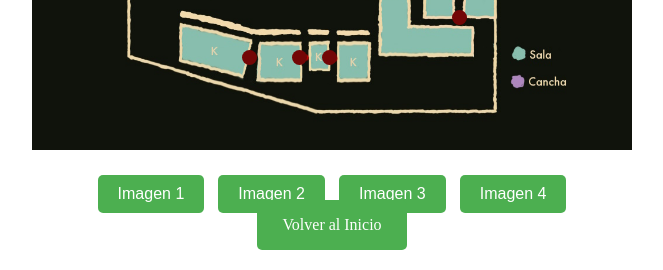
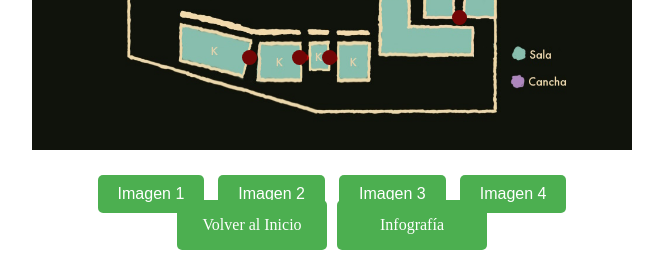
Before and after one commit to IsiOgas/web-binkerton, a Django app: page /mapa/ in a window 1280 px wide. Shown: the part 530-800 px from the top of the page, without its empty margins (308-971 px from the left). Run offline with Django 5.2, Linux system fonts and the light colour scheme.

Commit message:
volvio boton de infografia en el mapa

```diff
--- a/myapp/templates/mapa.html
+++ b/myapp/templates/mapa.html
@@ -84,12 +84,17 @@
             text-align: center;
         }
 
-        /* Estilos para el botón "Volver al Inicio" */
-        .back-button {
+        /* Estilos para los botones "Volver al Inicio" y "Infografía" */
+        .button-container {
             position: fixed;
             bottom: 20px;
             left: 50%;
             transform: translateX(-50%);
+            display: flex;
+            gap: 10px; /* Espacio entre los botones */
+        }
+
+        .back-button, .infografia-button {
             background-color: #4CAF50;
             border: none;
             border-radius: 5px; /* Cambiado a cuadrado */
@@ -103,7 +108,7 @@
             text-decoration: none; /* Sin subrayado */
         }
 
-        .back-button:hover {
+        .back-button:hover, .infografia-button:hover {
             background-color: #45a049;
         }
     </style>
@@ -204,8 +209,11 @@
                 <span class="tooltip">Información de la ubicación 25</span>
             </button>
 
-            <!-- Botón "Volver al Inicio" -->
-            <a href="{% url 'home' %}" class="back-button">Volver al Inicio</a>
+            <!-- Botones "Volver al Inicio" y "Infografía" -->
+            <div class="button-container">
+                <a href="{% url 'home' %}" class="back-button">Volver al Inicio</a>
+                <a href="{% url 'infografia' %}" class="infografia-button">Infografía</a>
+            </div>
         </div>
 
         <!-- Botones de navegación para cambiar imagen -->
```
